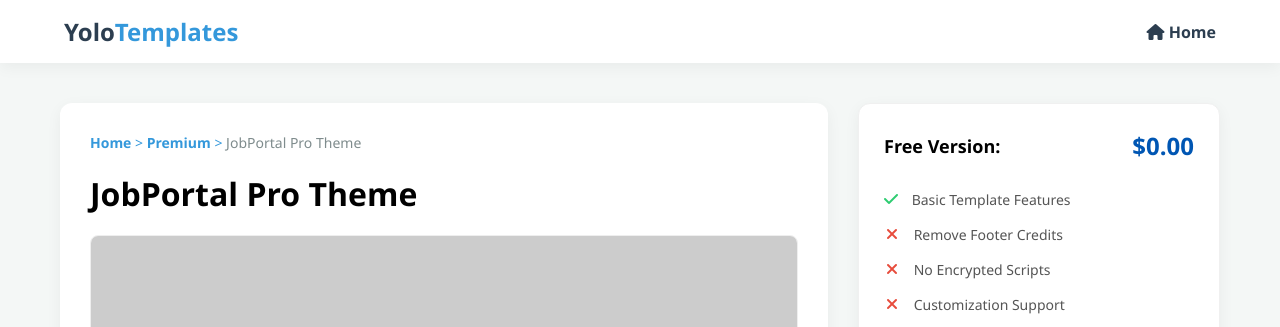
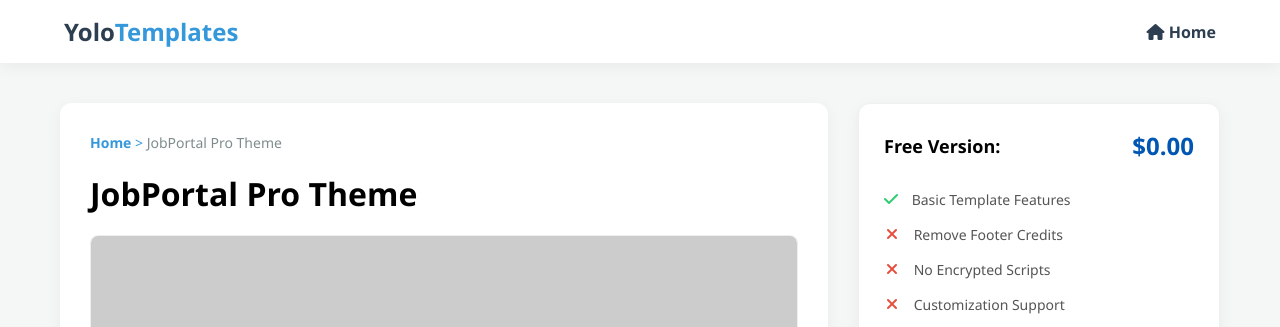
Before and after one commit to yolotemplates/yolotemplates.github.io, a Jekyll site: the page built from _posts/2026-10-30-jobportal-pro.md, in a window 1280 px wide. Shown: the top 327 px of the page. Built offline with Jekyll 4.4.1, drawn with Linux system fonts in a browser that asks for light colours.

Commit message:
Update post.html

```diff
--- a/_layouts/post.html
+++ b/_layouts/post.html
@@ -97,8 +97,12 @@ layout: default
     <!-- Left Side: Content -->
     <div class="post-main">
         <div class="breadcrumb">
-            <a href="{{ '/' | relative_url }}">Home</a> &gt; <a href="#">Premium</a> &gt; <span>{{ page.title }}</span>
-        </div>
+            <a href="{{ '/' | relative_url }}">Home</a> &gt;
+            {% if page.category %}
+            <a href="{{ '/themes.html' | relative_url }}">{{ page.category }}</a> &gt;
+            {% endif %}
+        <span>{{ page.title }}</span>
+</div>
 
         <h1 class="post-title">{{ page.title }}</h1>
 
```
